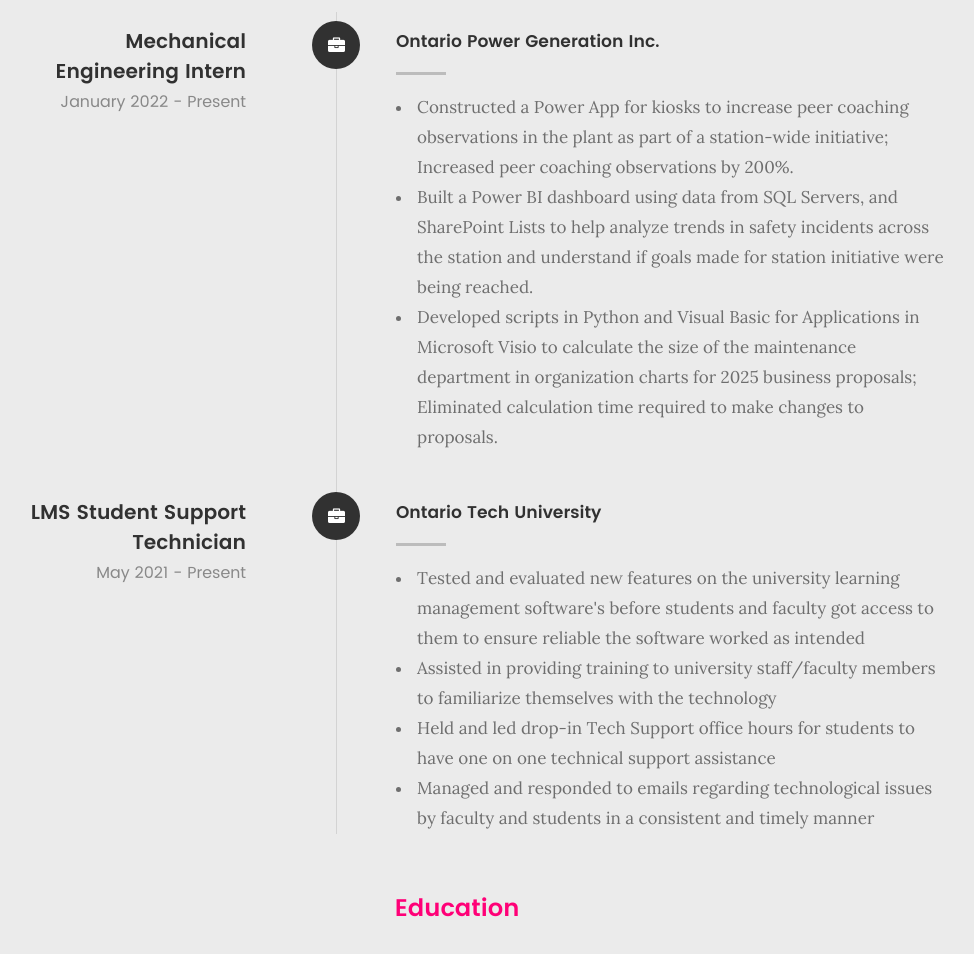
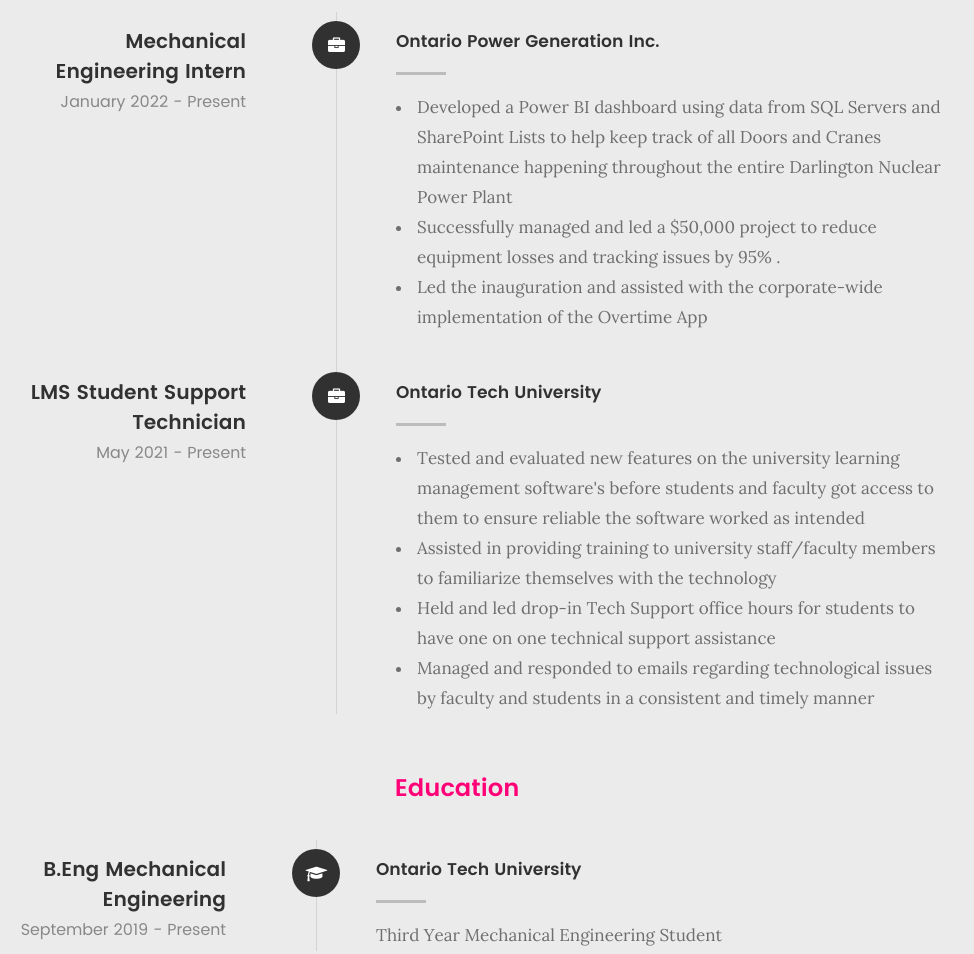
Before and after one commit to Ghufran-Shahid/Ghufran-Shahid.github.io, a plain HTML site: page index.html in a window 1280 px wide. Shown: the part 1654-2608 px from the top of the page, without its empty margins (163-1137 px from the left). Drawn offline with Linux system fonts and the light colour scheme.

Commit message:
otu experience

```diff
--- a/index.html
+++ b/index.html
@@ -126,15 +126,13 @@
 	   				<div class="timeline-content">
 	   					<h4>Ontario Power Generation Inc.</h4>
 	   					<ul>
-							   <li>Constructed a Power App for kiosks to increase peer coaching observations in the plant as part of a station-wide
-								initiative; Increased peer coaching observations by 200%.
+							   <li>Developed a Power BI dashboard using data from SQL Servers and SharePoint Lists to help keep track of
+								all Doors and Cranes maintenance happening throughout the entire Darlington Nuclear Power Plant
 								</li>
-								<li>Built a Power BI dashboard using data from SQL Servers, and SharePoint Lists to help analyze trends in safety
-									incidents across the station and understand if goals made for station initiative were being reached.</li>
-								<li>Developed scripts in Python and Visual Basic for Applications in Microsoft Visio to calculate the size of the
-									maintenance department in organization charts for 2025 business proposals; Eliminated calculation time
-									required to make changes to proposals.</li>
-						   </ul>
+								<li>Successfully managed and led a $50,000 project to reduce equipment losses and tracking issues by 95%
+									.</li>
+								<li>Led the inauguration and assisted with the corporate-wide implementation of the Overtime App</li>
+														   </ul>
 	   				</div>
 					   <div class="timeline-block">
 
@@ -191,7 +189,7 @@
 
 	   				<div class="timeline-content">
 	   					<h4>Ontario Tech University</h4>
-						<p>Third Year Engineering Student</p>
+						<p>Third Year Mechanical Engineering Student</p>
 	   				</div>
 
 	   			</div> <!-- /timeline-block -->
```
